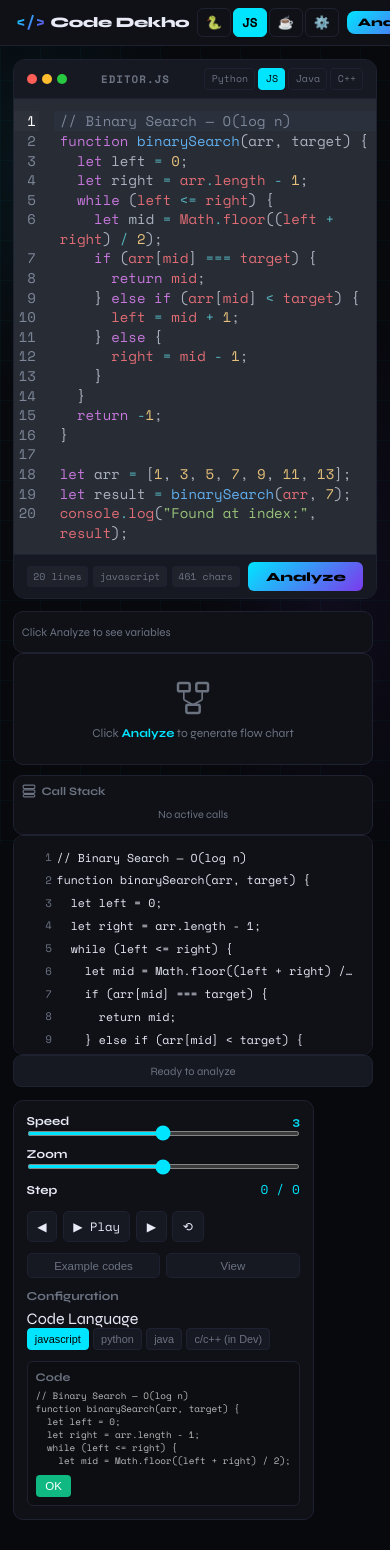
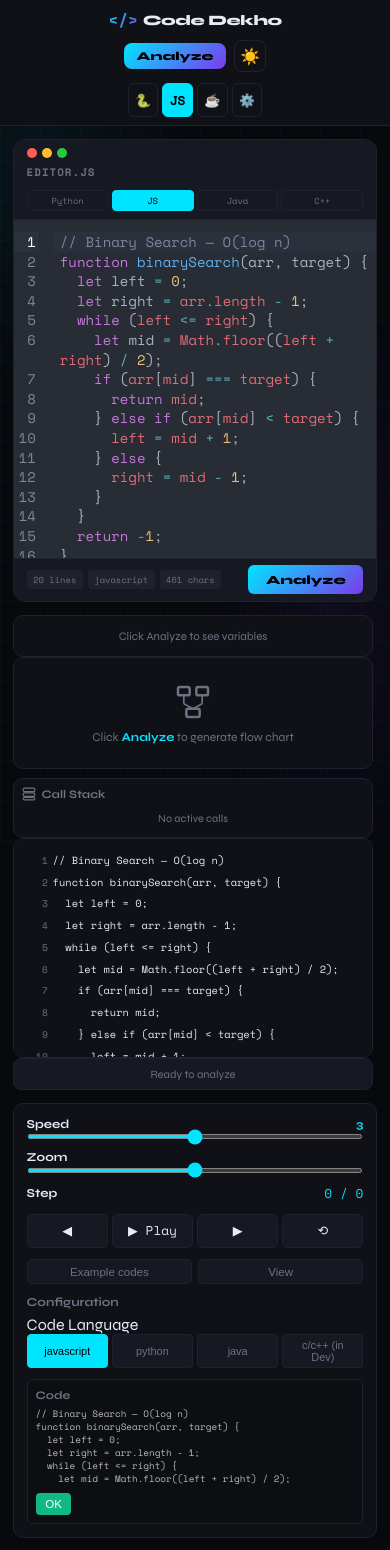
Before and after one commit to sachinsoni27/Code-Dekho, a React (Vite) app: page / in a window 390 px wide. Built offline with nearby package versions, Linux system fonts and the light colour scheme.

Commit message:
style: implement full responsive layout for phones, tablets, and desktops

```diff
--- a/src/styles/global.css
+++ b/src/styles/global.css
@@ -273,16 +273,78 @@ body::after{content:'';position:fixed;inset:0;background-image:linear-gradient(r
 @keyframes fadeIn{from{opacity:0;}to{opacity:1;}}
 @keyframes scaleIn{from{opacity:0;transform:scale(.96);}to{opacity:1;transform:scale(1);}}
 
-/* ── Responsive ── */
-@media(max-width:1024px){
-  .app-layout{flex-direction:column;}
-  .left-panel,.center-panel,.right-panel{flex:none;width:100%;}
-  .right-panel{flex-direction:row;flex-wrap:wrap;gap:.5rem;}
-  .center-panel{max-height:none;}
-  .vis-row{flex-direction:column;}
+/* ── Responsive Architecture ── */
+
+/* Add horizontal scroll constraints on wide visualization blocks so they don't break flex containers */
+.dsa-visualizer, .code-trace, .flow-chart-board, .memory-view {
+  overflow-x: auto;
+  max-width: 100vw;
+  scrollbar-width: thin;
 }
-@media(max-width:600px){
-  .templates-grid{grid-template-columns:1fr;}
-  .hd-lang-selector{gap:2px;}
-  .hd-analyze{padding:.3rem .7rem;font-size:.72rem;}
+
+/* ── TABLETS & COMPACT LAPTOPS (<1024px) ── */
+@media(max-width:1024px) {
+  .app-layout { flex-direction: column; overflow-y: auto; overflow-x: hidden; }
+  .left-panel, .center-panel, .right-panel { flex: none; width: 100%; }
+
+  /* Optimize right panel controls layout */
+  .right-panel { flex-direction: row; flex-wrap: wrap; gap: 0.6rem; align-items: stretch; }
+  .controls-panel { flex: 1; min-width: 280px; }
+  .timeline-panel { flex: 1; min-width: 280px; width: 100%; }
+
+  .center-panel { max-height: none; overflow: visible; }
+  .vis-row { flex-direction: column; }
+
+  /* Keep CodeEditor tight on smaller screens so visualizer stays in view */
+  .ce-body { min-height: 220px; max-height: 40vh; }
 }
+
+/* ── MOBILE PHONES (<768px) ── */
+@media(max-width:768px) {
+  .app-header { flex-wrap: wrap; gap: 0.4rem; padding: 0.5rem; justify-content: center; }
+  .hd-left, .hd-center, .hd-right { width: auto; justify-content: center; flex-wrap: wrap; }
+
+  /* Hide words, keep icons for language labels on phone */
+  .hd-lang-label { display: none; }
+  .hd-lang { padding: 0.4rem; font-size: 0.8rem; }
+  .ce-lang-btn { font-size: 0.55rem; padding: 0.2rem 0.3rem; }
+
+  /* Shrink header stats */
+  .hd-analyze { font-size: 0.75rem; padding: 0.35rem 0.8rem; }
+
+  .ce-stats { flex-wrap: wrap; }
+  .ce-stat { font-size: 0.55rem; }
+
+  .variable-cards { justify-content: center; }
+
+  .templates-modal { padding: 0.8rem; width: 95%; max-height: 90vh; }
+  .templates-grid { grid-template-columns: 1fr; }
+
+  /* Make play controls bulkier to tap */
+  .play-controls button { padding: 0.45rem 0.8rem; font-size: 0.8rem; }
+
+  /* Adjust code line trace size */
+  .code-text { font-size: 0.65rem; }
+  .line-number { font-size: 0.6rem; width: 18px; }
+
+  /* Shrink visualizer texts massively so large structures fit better */
+  .dsa-cell, .mv-cell { min-width: 24px; padding: 1px; }
+  .dsa-val, .mv-cell-val { font-size: 0.6rem; }
+  .dsa-idx, .mv-cell-idx { font-size: 0.4rem; }
+}
+
+/* ── SMALL PHONES (<480px) ── */
+@media(max-width:480px) {
+  .app-header { flex-direction: column; gap: 0.5rem; align-items: stretch; }
+  .hd-center { order: 3; margin-top: 0.2rem; }
+
+  .controls-panel, .timeline-panel { min-width: 100%; flex: auto; }
+
+  .lang-buttons button { flex: 1; text-align: center; }
+  .play-controls { justify-content: space-between; gap: 4px; }
+  .play-controls button { flex: 1; min-width: 0; padding: 0.4rem; }
+
+  .ce-header { flex-direction: column; align-items: flex-start; gap: 0.4rem; }
+  .ce-lang-btns { width: 100%; justify-content: space-between; margin-top: 0.2rem; }
+  .ce-lang-btn { flex: 1; text-align: center; }
+}
```
